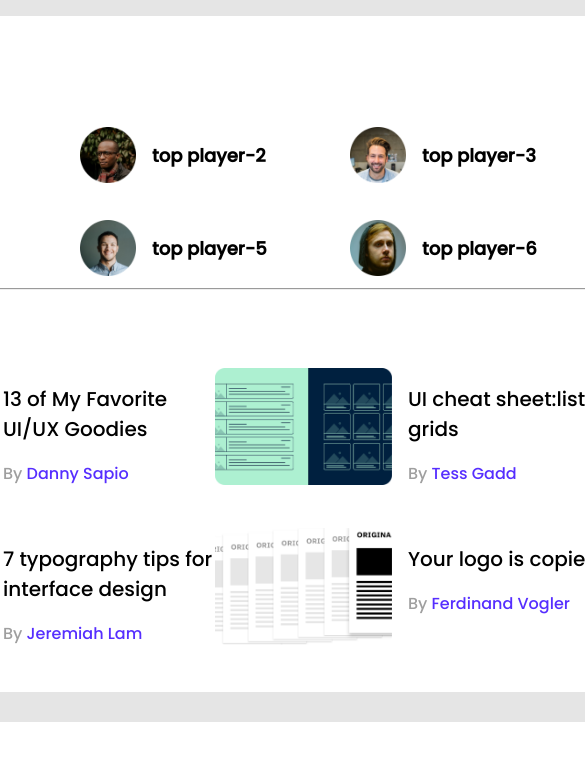
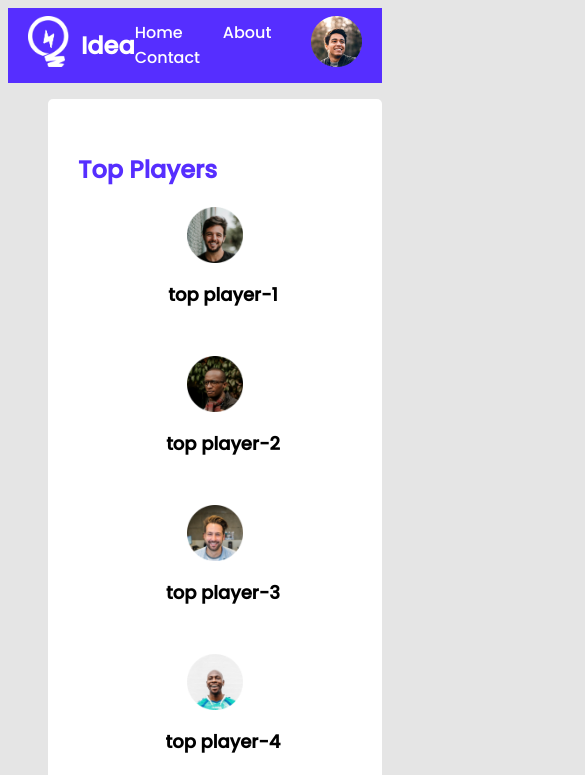
Before and after one commit to Mahmudmhb/leader-board, a plain HTML site: page index.html in a window 390 px wide. Shown: the top 775 px of the page, 585 px wide, since content can reach past the window. Drawn offline with Linux system fonts and the light colour scheme.

Commit message:
responsive

```diff
--- a/index.html
+++ b/index.html
@@ -13,7 +13,28 @@
 </head>
 <body>
     <!-- Header start -->
-    <header></header>
+    <header>
+        <div class="containers">
+            <div class="header-left">
+                <div class="header-logo">
+                    <img src="images/icons/logo.png" alt="">
+                </div>
+                <div class="header-text">
+                    <h2>Idea</h2>
+                </div>
+            </div>
+            <div class="header-right">
+                <div class="header-menu">
+                    <a href="" id="Home">Home</a>
+                    <a href="" id="About">About</a>
+                    <a href="" id="Contact">Contact</a>
+                </div>
+                <div class="header-right-logo">
+                    <img src="images/icons/profile.png" alt="">
+                </div>
+            </div>
+        </div>
+    </header>
     <!-- header end -->
 
     <menu>
--- a/style.css
+++ b/style.css
@@ -4,6 +4,36 @@
 body{
     font-family: 'Poppins', sans-serif;
     background-color: #E5E5E5;
+}
+/* header section  */
+header{
+    background: #562EFF;
+    padding: 0px 20px;
+}
+.containers{
+    display: flex;
+    justify-content: space-between;
+}
+.header-left{
+    display: flex;
+    align-items: center;
+}
+.header-text{
+    color: #ffffff
+}
+.header-logo img{
+    width: 41px;
+    height: 51px;
+    margin-right: 12px;
+}
+.header-right{
+    display: flex;
+    align-items: center;
+}
+.header-menu a{
+    text-decoration: none;
+    margin-right: 36px;
+    color: #FFFFFF;
 }
 /* style top players and blogs section */
 menu{
@@ -135,4 +165,34 @@ menu{
 }
 .fas.emtiy{
     color: #AEAEAE;
+    max-width: ;
 }
+/* responsive section */
+
+@media only screen and (max-width:688px) {
+    .container{
+        width: 100%;
+    }
+    .players, .top-blogs, .courses-name{
+        grid-template-columns: repeat(1, 1fr);
+    }
+    .player, .blog, .courses-name{
+        flex-direction: column;
+    }
+
+}
+@media only screen and (min-width:688px) and (max-width:990px) {
+    .section-title{
+        text-align: center;
+    }
+    .container{
+        width: 100%;
+    }
+    .players,.courses-name{
+        grid-template-columns: repeat(2, 1fr);
+    }
+    .player, .courses-name{
+        flex-direction: column;
+    }
+
+}
```
